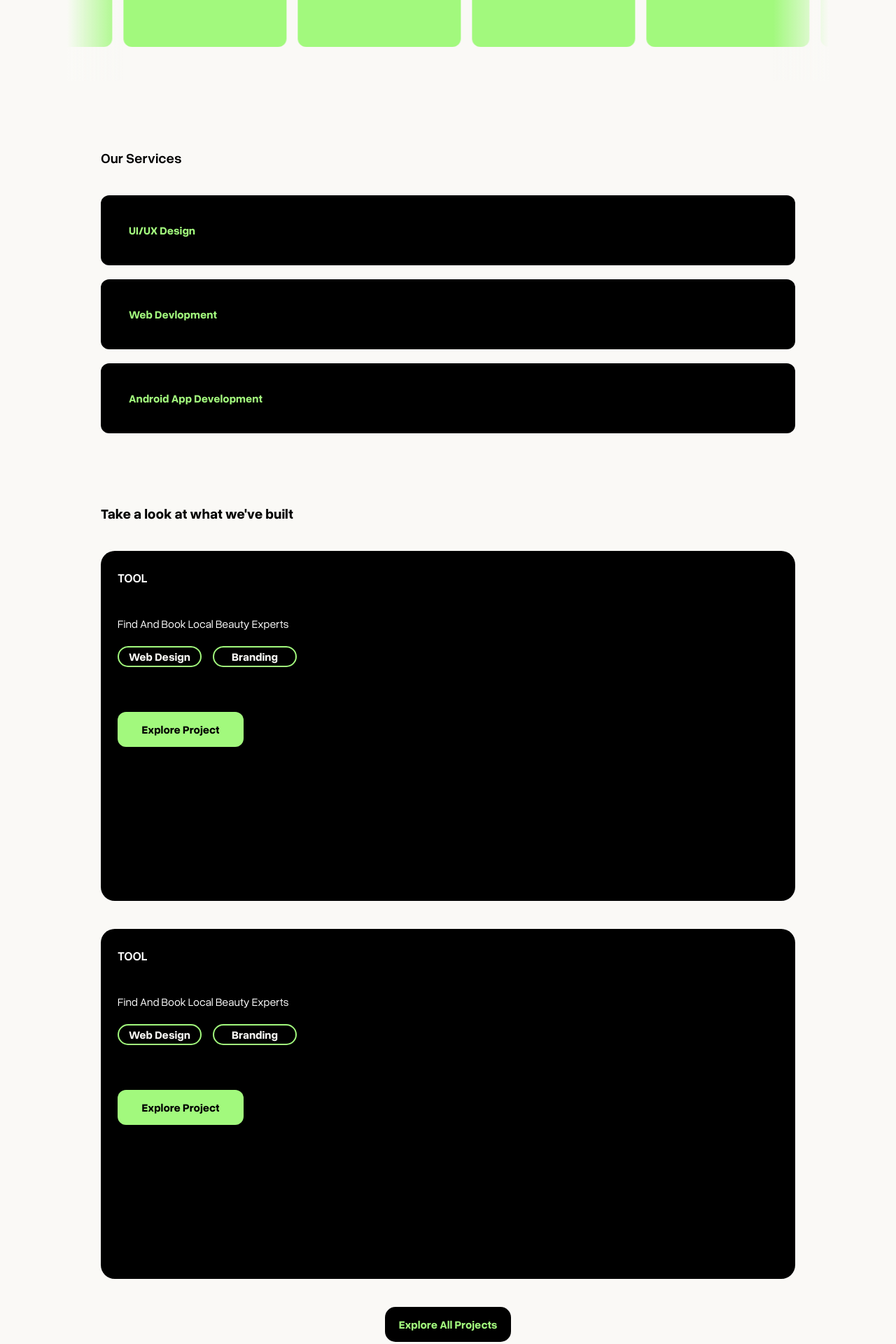
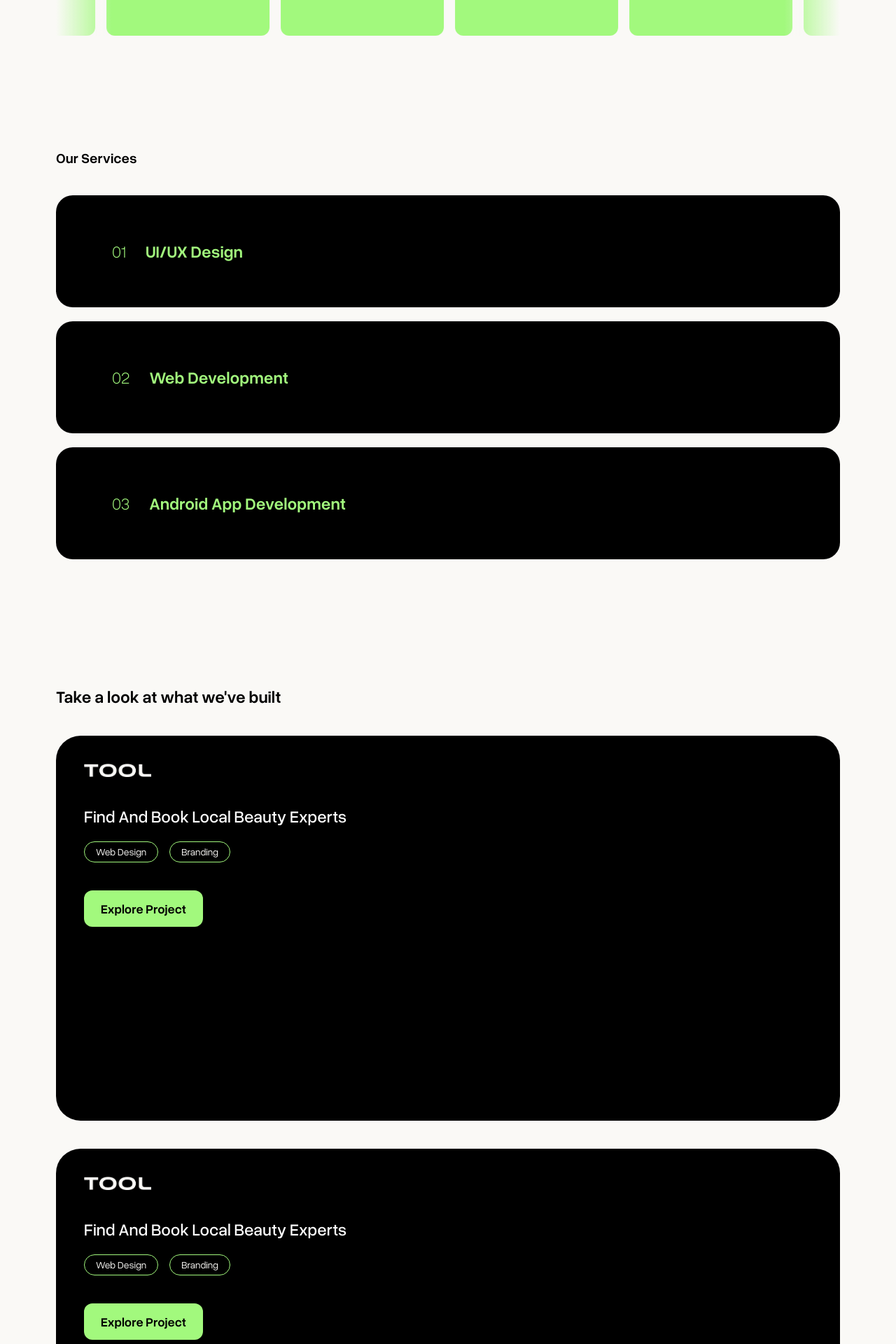
Before and after one commit to ikarn-dev/startup_v1, a Next.js app: page / in a window 1280 px wide. Shown: the part 600-2520 px from the top of the page at 70% size. Built offline with nearby package versions, Linux system fonts and the light colour scheme.

Commit message:
Some changes done according to UI Design

```diff
--- a/src/components/Navbar.tsx
+++ b/src/components/Navbar.tsx
@@ -22,7 +22,7 @@ const Navbar = () => {
 
   return (
     <nav className="fixed left-0 right-0 z-50 backdrop-blur-md">
-      <div className="w-full mx-auto px-4 sm:px-6 lg:px-20 py-4">
+      <div className="w-full mx-auto px-4 sm:px-6 lg:px-20 2xl:px-72 py-4">
         <div className="flex items-center justify-between">
 
           <div className="text-xl font-bold text-gray-800">Logo</div>
@@ -40,7 +40,7 @@ const Navbar = () => {
             ))}
             <a
               href="/contact"
-              className="px-5 py-2 inline-flex items-center justify-center border-2 border-[#A2F97D] bg-black font-semibold text-[#A2F97D] text-center rounded-full hover:bg-gray-800 transition-colors"
+              className="px-4 py-2 inline-flex items-center justify-center bg-black font-semibold text-[#A2F97D] text-center rounded-xl hover:bg-gray-800 transition-colors"
             >
               Contact Us
             </a>
@@ -50,13 +50,13 @@ const Navbar = () => {
           <div className="md:hidden flex items-center backdrop-blur-md space-x-4">
             <a
               href="/contact"
-              className="px-5 py-2 inline-flex items-center justify-center border-2 border-[#A2F97D] bg-black text-[#A2F97D] text-center rounded-full hover:bg-gray-800 transition-colors"
+              className="px-4 py-2 inline-flex items-center justify-center bg-black text-[#A2F97D] text-center rounded-xl hover:bg-gray-800 transition-colors"
             >
               Contact Us
             </a>
             <button
               onClick={toggleMenu}
-              className="border-2 border-[#A2F97D] relative w-10 h-10 bg-black rounded-full flex items-center justify-center cursor-pointer"
+              className="relative w-10 h-10 bg-black rounded-full flex items-center justify-center cursor-pointer"
               aria-label="Toggle menu"
             >
               {!isMenuOpen ? (
--- a/src/components/Projects.tsx
+++ b/src/components/Projects.tsx
@@ -1,64 +1,70 @@
 "use client";
 
 import React from "react";
+import Image from "next/image";
+import ToolIcon from "../assets/images/Tool.png";
 
 function Projects() {
   return (
-    <div className="w-full mt-10 mb-5">
-      <div className="max-w-screen-lg mx-auto px-4">
-        <h1 className="text-black text-xl font-bold text-left">
+    <div className="w-full px-4 sm:px-6 md:px-8 lg:px-20 2xl:px-72 lg:py-20 py-10">
+      <div className="">
+        <h1 className="text-black text-2xl font-semibold text-left">
           Take a look at what we&#39;ve built
         </h1>
 
-        <div className="w-full h-[500px] mt-10 bg-black rounded-[20px] p-6">
-          <h1 className="text-white text-lg font-semibold mb-10">TOOL</h1>
+        <div className="w-full h-[550px] mt-10 bg-black rounded-[35px] p-10">
+          <Image className="w-24 mb-10" src={ToolIcon} alt="ToolIcon" />
+          <p className="flex mb-5 text-white text-2xl font-medium">
+            Find And Book Local Beauty Experts
+          </p>
 
-          <p className="flex mb-5 text-white">Find And Book Local Beauty Experts</p>
-
-          <div className="flex flex-row gap-4 mb-16">
-            <button className="w-[120px] h-[30px] bg-black border-2 border-[#A2F97D] text-[#FAF9F6] font-bold rounded-full hover:bg-gray-800 transition">
+          <div className="flex flex-row gap-4">
+            <button className="px-4 py-1 bg-black border border-[#A2F97D] text-[#FAF9F6] text-sm font-regular rounded-full hover:bg-gray-800 transition">
               Web Design
             </button>
-            <button className="w-[120px] h-[30px] bg-black border-2 border-[#A2F97D] text-[#FAF9F6] font-bold rounded-full hover:bg-gray-800 transition">
+            <button className="px-4 py-1 bg-black border border-[#A2F97D] text-[#FAF9F6] text-sm font-regular rounded-full hover:bg-gray-800 transition">
               Branding
             </button>
           </div>
 
           <div className="flex">
-            <button className="w-[180px] h-[50px] bg-[#A2F97D] text-black font-bold rounded-[12px] hover:bg-[#8FEF69] transition">
+            <button
+              className="px-4 sm:px-6 py-2 sm:py-3 mt-8 md:mt-10 rounded-xl
+          bg-[#A2F97D] font-semibold text-[#000000]
+          text-base sm:text-lg hover:bg-gray-800 transition-colors"
+            >
               Explore Project
             </button>
           </div>
         </div>
       </div>
 
-      <div className="max-w-screen-lg mx-auto px-4">
-        <div className="w-full h-[500px] mt-10 bg-black rounded-[20px] p-6">
+      <div className="">
+        <div className="w-full h-[550px] mt-10 bg-black rounded-[35px] p-10">
+          <Image className="w-24 mb-10" src={ToolIcon} alt="ToolIcon" />
+          <p className="flex mb-5 text-white text-2xl font-medium">
+            Find And Book Local Beauty Experts
+          </p>
 
-          <h1 className="text-white text-lg font-semibold mb-10">TOOL</h1>
-
-          <p className="flex mb-5 text-white">Find And Book Local Beauty Experts</p>
-
-          <div className="flex flex-row gap-4 mb-16">
-            <button className="w-[120px] h-[30px] bg-black border-2 border-[#A2F97D] text-[#FAF9F6] font-bold rounded-full hover:bg-gray-800 transition">
+          <div className="flex flex-row gap-4">
+            <button className="px-4 py-1 bg-black border border-[#A2F97D] text-[#FAF9F6] text-sm font-regular rounded-full hover:bg-gray-800 transition">
               Web Design
             </button>
-            <button className="w-[120px] h-[30px] bg-black border-2 border-[#A2F97D] text-[#FAF9F6] font-bold rounded-full hover:bg-gray-800 transition">
+            <button className="px-4 py-1 bg-black border border-[#A2F97D] text-[#FAF9F6] text-sm font-regular rounded-full hover:bg-gray-800 transition">
               Branding
             </button>
           </div>
 
           <div className="flex">
-            <button className="w-[180px] h-[50px] bg-[#A2F97D] text-black font-bold rounded-[12px] hover:bg-[#8FEF69] transition">
+            <button
+              className="px-4 sm:px-6 py-2 sm:py-3 mt-8 md:mt-10 rounded-xl
+          bg-[#A2F97D] font-semibold text-[#000000]
+          text-base sm:text-lg hover:bg-gray-800 transition-colors"
+            >
               Explore Project
             </button>
           </div>
         </div>
-      </div>
-      <div className="justify-center items-center flex mt-10 mb-5">
-        <button className="w-[180px] h-[50px] bg-black text-[#A2F97D] font-bold rounded-[15px] hover:bg-gray-800 transition">
-          Explore All Projects
-        </button>
       </div>
     </div>
   );
--- a/src/components/Services.tsx
+++ b/src/components/Services.tsx
@@ -1,25 +1,39 @@
-import React from 'react';
+import React from "react";
 
 function Services() {
   return (
-    <div className="w-full mb-10">
-      <div className="max-w-screen-lg mx-auto px-4">
-        {/* Heading */}
-        <h1 className="text-black text-xl font-semibold text-left">Our Services</h1>
+    <div className="w-full px-4 sm:px-6 md:px-8 lg:px-20 2xl:px-72 lg:py-20 py-10">
+      <div className="">
+        <h1 className="text-black text-xl font-semibold text-left">
+          Our Services
+        </h1>
 
-        {/* Section */}
-        <div className="w-full h-[360px] mt-10">
-          <div className="max-w-screen-lg mx-auto">
-            {/* Buttons */}
-            <button className="w-full h-[100px] bg-black text-[#A2F97D] font-bold rounded-xl mb-5 flex items-center pl-10 transition">
-            UI/UX Design
-            </button>
-            <button className="w-full h-[100px] bg-black text-[#A2F97D] font-bold rounded-xl mb-5 flex items-center pl-10 transition">
-            Web Devlopment
-            </button>
-            <button className="w-full h-[100px] bg-black text-[#A2F97D] font-bold rounded-xl flex items-center pl-10 transition">
-            Android App Development
-            </button>
+        <div className="w-full mt-10">
+          <div className="">
+            <div className="w-full h-[160px] bg-black rounded-3xl mb-5 flex items-center gap-7 px-20 transition">
+              <span className="font-extralight text-[24px] text-[#A2F97D]">
+                01
+              </span>
+              <span className="font-semibold text-[24px] text-[#A2F97D]">
+                UI/UX Design
+              </span>
+            </div>
+            <div className="w-full h-[160px] bg-black rounded-3xl mb-5 flex items-center gap-7 px-20 transition">
+              <span className="font-extralight text-[24px] text-[#A2F97D]">
+                02
+              </span>
+              <span className="font-semibold text-[24px] text-[#A2F97D]">
+                Web Development
+              </span>
+            </div>
+            <div className="w-full h-[160px] bg-black rounded-3xl mb-5 flex items-center gap-7 px-20 transition">
+              <span className="font-extralight text-[24px] text-[#A2F97D]">
+                03
+              </span>
+              <span className="font-semibold text-[24px] text-[#A2F97D]">
+                Android App Development
+              </span>
+            </div>
           </div>
         </div>
       </div>
```
Also changed, not shown: src/components/HeroSection.tsx (+34 -20 lines), src/assets/images/Tool.png (added).
